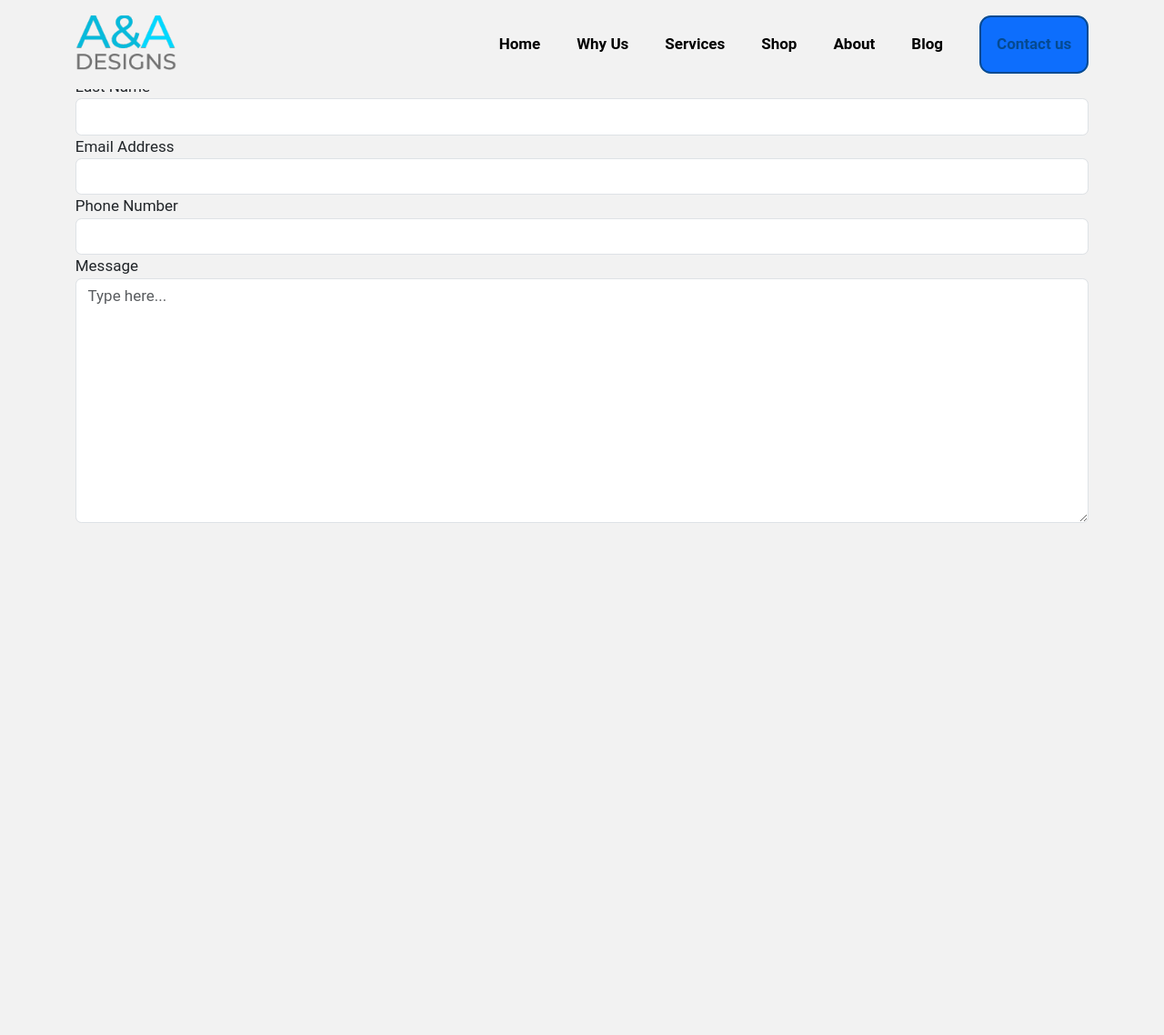
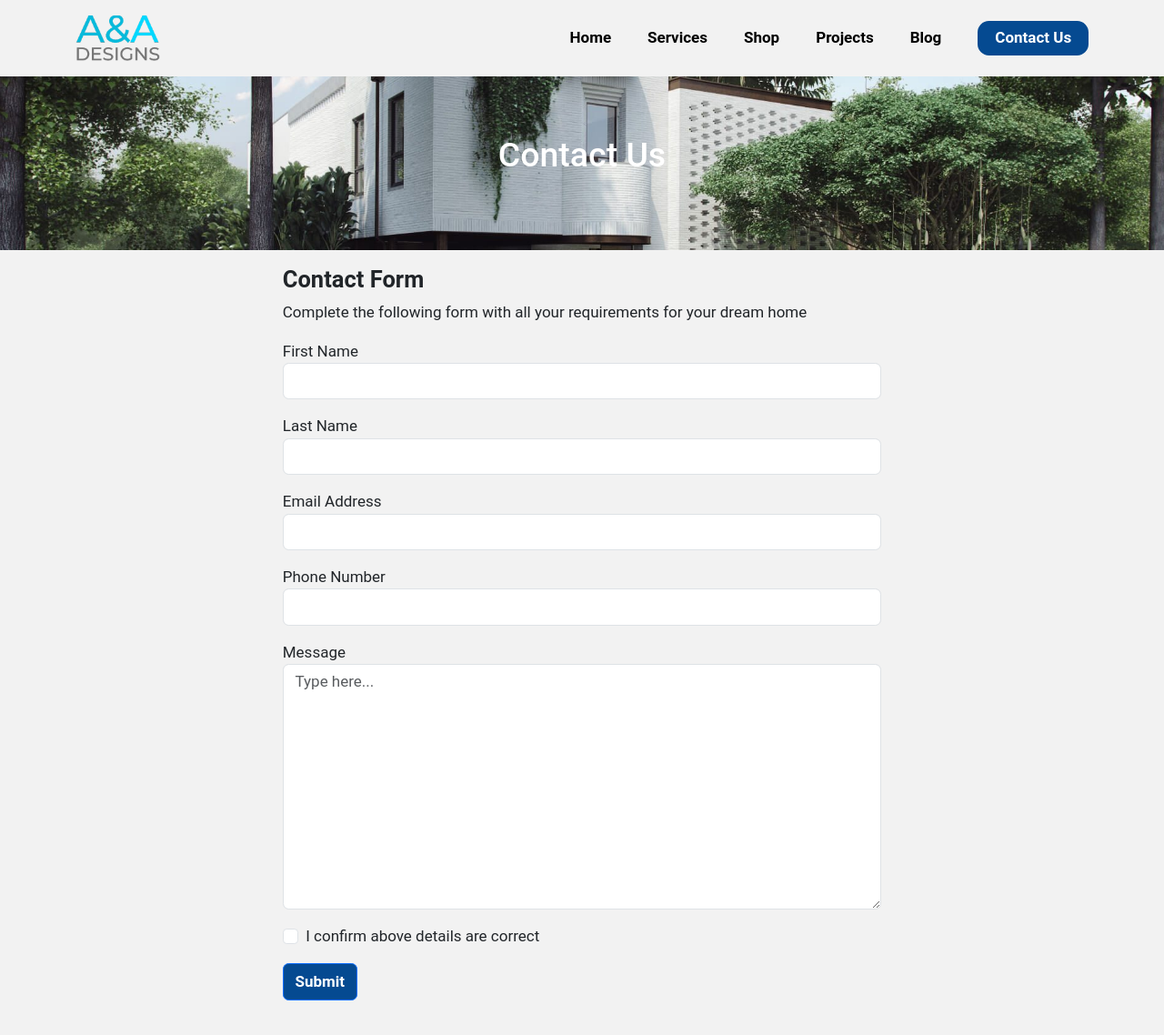
Before and after one commit to Halleendod/the-dudes-, a plain HTML site: page assets/pages/contact.html in a window 1280 px wide. Shown: the whole page at 91% size. Before the commit the page ends 800 px from the top, so only its background shows below. Drawn offline with nearby package versions, Linux system fonts and the light colour scheme.

Commit message:
Contact form design

```diff
--- a/assets/css/contact.styles.css
+++ b/assets/css/contact.styles.css
@@ -1,3 +1,34 @@
 #contact-content {
-    margin-top: 200px;
+    margin-top: 75px;
 }
+
+#contact-header {
+    background-image: url("/assets/img/contact/contact-header.jpg");
+}
+
+.header-box {
+    height: 200px;
+    background-position: center;
+    background-repeat: no-repeat;
+    background-size: cover;
+}
+
+.header-box h2 {
+    color: white;
+}
+
+#contact-header-btn {
+    background-color: var(--primary-color);
+    color: white;
+    font-weight: bold;
+}
+
+#contact-submit {
+    background-color: var(--primary-color);
+    color: white;
+    font-weight: bold;
+}
+
+.contact-form {
+    width: 60%;
+}
--- a/assets/pages/contact.html
+++ b/assets/pages/contact.html
@@ -5,10 +5,10 @@
     <meta name="viewport" content="width=device-width, initial-scale=1.0">
     <link href="https://cdn.jsdelivr.net/npm/bootstrap@5.3.0/dist/css/bootstrap.min.css" rel="stylesheet" integrity="sha384-9ndCyUaIbzAi2FUVXJi0CjmCapSmO7SnpJef0486qhLnuZ2cdeRhO02iuK6FUUVM" crossorigin="anonymous">
     <link rel="stylesheet" href="/assets/css/styles.css">
-    <link rel="stylesheet" href="/assets/css/services.styles.css">
+    <link rel="stylesheet" href="/assets/css/contact.styles.css">
     <link rel="stylesheet" href="/assets/css/variables.css">
     <link href="https://fonts.googleapis.com/css?family=Poppins" rel="stylesheet">
-    <title>A and A Design: Services</title>
+    <title>A and A Design: Contact</title>
 </head>
 <body>
     <header class="header-section">
@@ -16,23 +16,21 @@
 
             <div class="row d-flex flex-row py-3">
                 <div class="col-2">
-                    <a href="#"><img src="/assets/img/header/aanda_design_logo.png" alt="A & A design logo"  height="60px"></a>
+                    <a href="#"><img src="/assets/img/header/aanda_design_logo.png" alt="A & A design logo"  height="50px"></a>
                 </div>
                 <div class="col-10 d-flex justify-content-end align-items-center">
                     <nav class="d-flex align-items-center">
                         <ul class="d-flex m-0">
-                            <li><a href="/index.html">Home</a></li>
-                            <li><a href="/assets/pages/whyus.html">Why Us</a></li>
-                            <li><a href="#">Services</a></li>
-                            <li><a href="#">Shop</a></li>
-                            <li><a href="#">About</a></li>
-                            <li><a href="#">Blog</a></li>
+                            <li><a href="#">Home</a></li>
+                            <li><a href="/assets/pages/services.html">Services</a></li>
+                            <li><a href="/assets/pages/shop.html">Shop</a></li>
+                            <li><a href="/assets/pages/projects.html">Projects</a></li>
+                            <li><a href="/assets/pages/blog.html">Blog</a></li>
                         </ul>
                     </nav>
                     <div class="call-to-action">
-                        <a class="call-to-action-btn btn btn-primary p-3" href="#">Contact us</a>
+                        <a id="contact-header-btn" class="call-to-action-btn btn btn-outline-primary px-3 py-1" href="#">Contact Us</a>
                     </div>
-
                 </div>
             </div>
         </div>
@@ -41,35 +39,51 @@
 
     <section id="contact-content">
 
-        <!-- <div class="row">
-            <div class="header-box d-flex justify-content-center align-items-center">
+        <div class="row">
+            <div id="contact-header" class="header-box d-flex justify-content-center align-items-center">
                 <h2 class="text-bold">Contact Us</h2>
             </div>
-        </div> -->
+        </div>
 
         <div class="container">
-            <div class="row mt-3">
+            <div class="row mt-3 my-5 d-flex justify-content-center">
 
-                <div class="form-group">
+                <form action="#" class="contact-form">
+
+                    <h4>Contact Form</h4>
+
+                    <p>Complete the following form with all your requirements for your dream home</p>
+                    <div class="form-group mt-3">
                         <label for="first_name">First Name</label>
                         <input type="text" name="first_name" class="form-control">
                     </div>
-                <div class="form-group">
+                    <div class="form-group mt-3">
                         <label for="last_name">Last Name</label>
                         <input type="text" name="last_name" class="form-control">
                     </div>
-                <div class="form-group">
+                    <div class="form-group mt-3">
                         <label for="email">Email Address</label>
                         <input type="email" name="email" class="form-control">
                     </div>
-                <div class="form-group">
+                    <div class="form-group mt-3">
                         <label for="tele">Phone Number</label>
                         <input type="phone" name="tele" class="form-control">
                     </div>
-                <div class="form-group">
+                    <div class="form-group mt-3">
                         <label for="message">Message</label>
                         <textarea class="form-control" name="message" id="" cols="30" rows="10" placeholder="Type here..."></textarea>
                     </div>
+
+                    <div class="form-check mt-3">
+                        <input class="form-check-input" type="checkbox" value="" id="confirm-detail">
+                        <label class="form-check-label" for="confirm-detail">I confirm above details are correct</label>
+                    </div>
+
+                    <div class="mt-3">
+                        <button id="contact-submit" class="btn btn-primary" type="submit">Submit</button>
+                    </div>
+                </form>
+
             </div>
         </div>
     </section>
```
Also changed, not shown: assets/img/contact/contact-header.jpg (added), assets/img/whyus/3d_rendered_house_for_why_us_section.jpg (deleted). Lines whose indentation alone changed are shown as unchanged.
